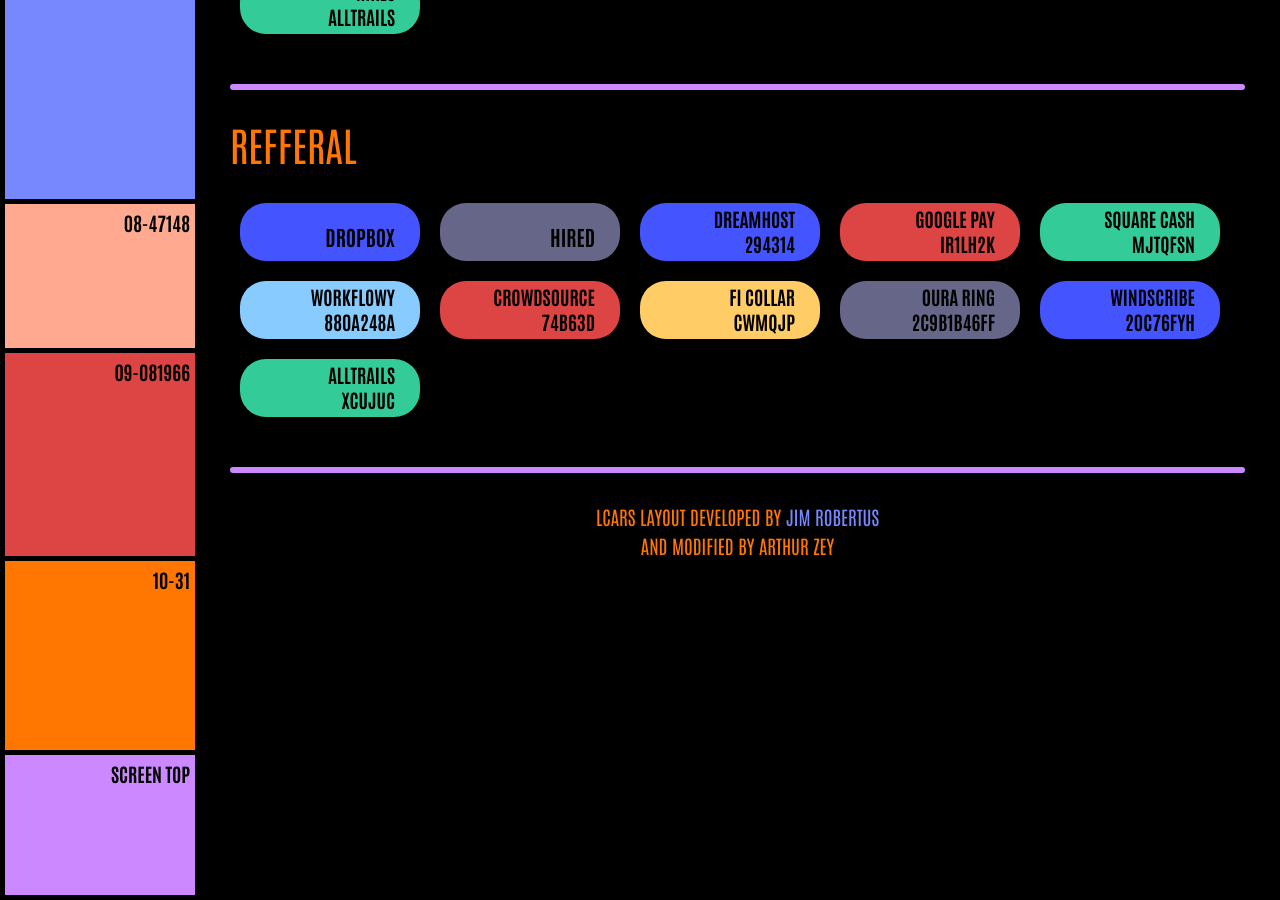
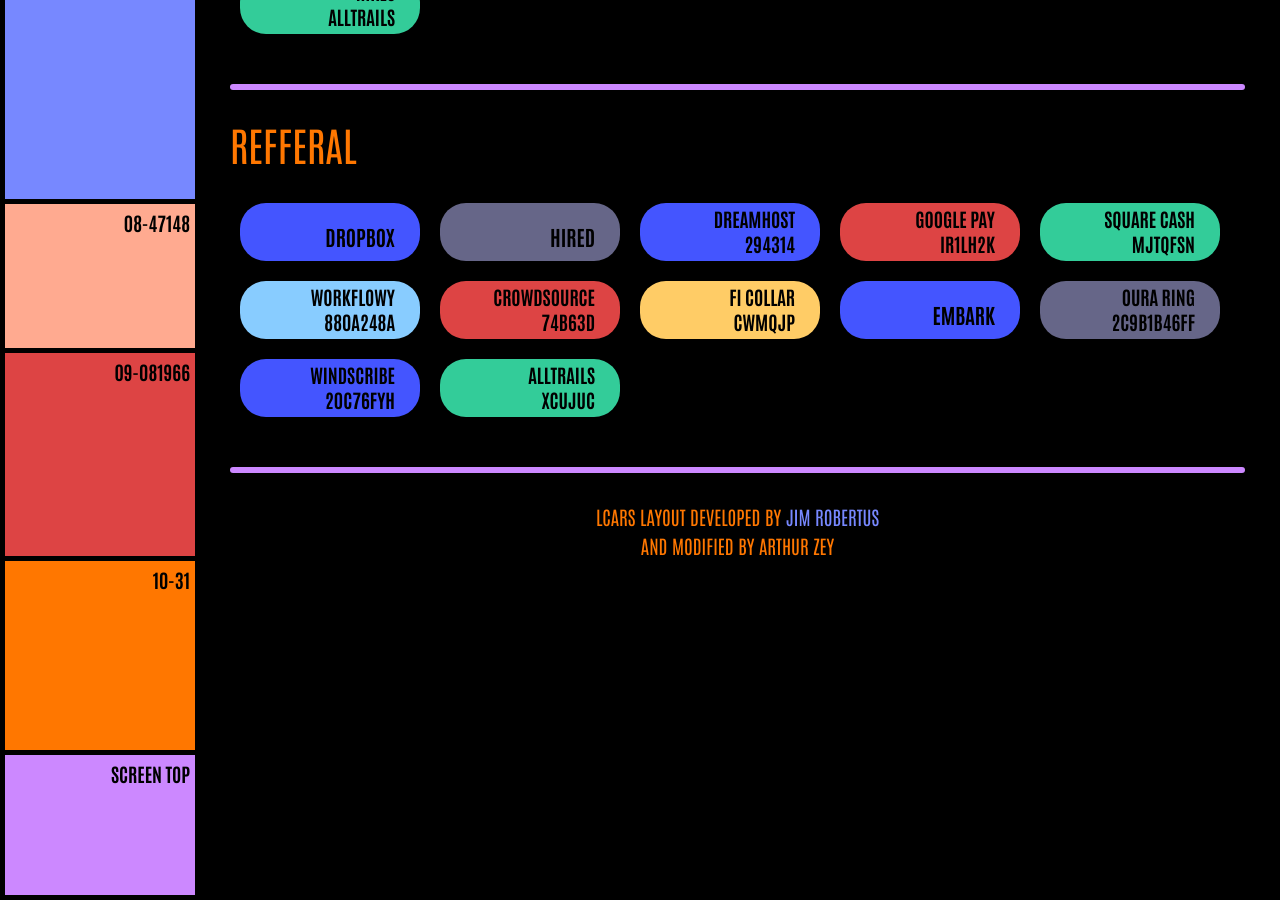
Before and after one commit to ArthurZey/arthurzey.github.io, a Jekyll site: the page built from _pages/tag_fitness.md, in a window 1280 px wide and 900 px high, scrolled down 1108 px. Built offline with Jekyll 4.4.1, drawn with Linux system fonts in a browser that asks for light colours.

Commit message:
added referral link for Embark

```diff
--- a/_layouts/lcars-classic.html
+++ b/_layouts/lcars-classic.html
@@ -288,6 +288,7 @@
 							<a href="https://workflowy.com/invite/880a248a.lnx" target="_blank" class="two-rows ice">WorkFlowy<br />880A248A</a>
 							<a href="https://crowdsource.app.goo.gl/Jgo6" target="_blank" class="two-rows red">Crowdsource<br />74B63D</a>
 							<a href="https://shop.tryfi.com/r/CWMQJP/" target="_blank" class="two-rows sunflower">Fi Collar<br />CWMQJP</a>
+							<a href="https://www.talkable.com/x/o2CkQO" target="_blank" class="blue">Embark</a>
 							<a href="https://ouraring.com/taf/2c9b1b46ff" target="_blank" class="two-rows gray">Oura Ring<br />2c9b1b46ff</a>
 							<a href="https://windscribe.com/yo/20c76fyh" target="_blank" class="two-rows blue">Windscribe<br />20c76fyh</a>
 							<a href="https://www.alltrails.com/invite/XCUJUC" target="_blank" class="two-rows green">AllTrails<br />XCUJUC</a>
```
